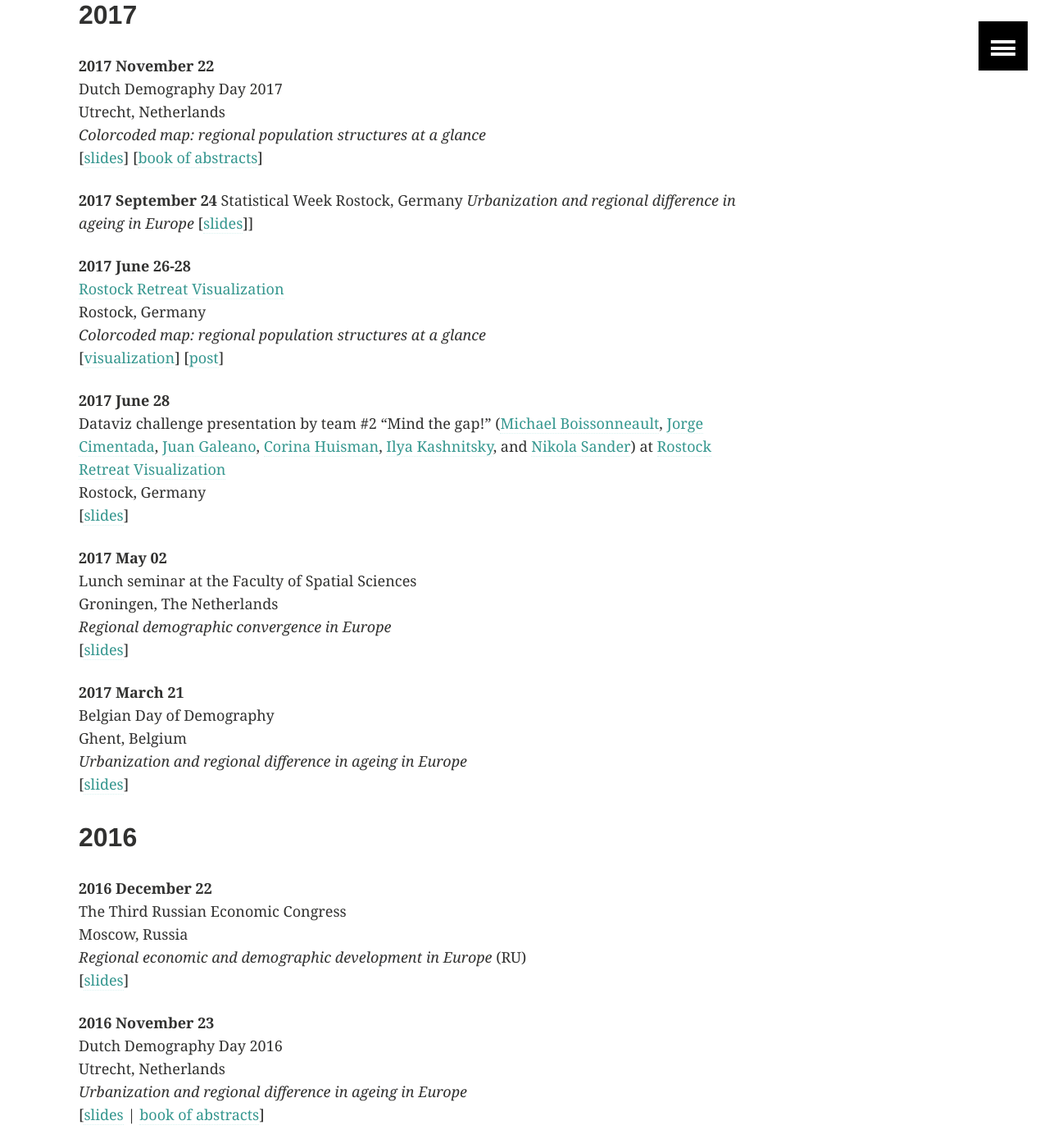
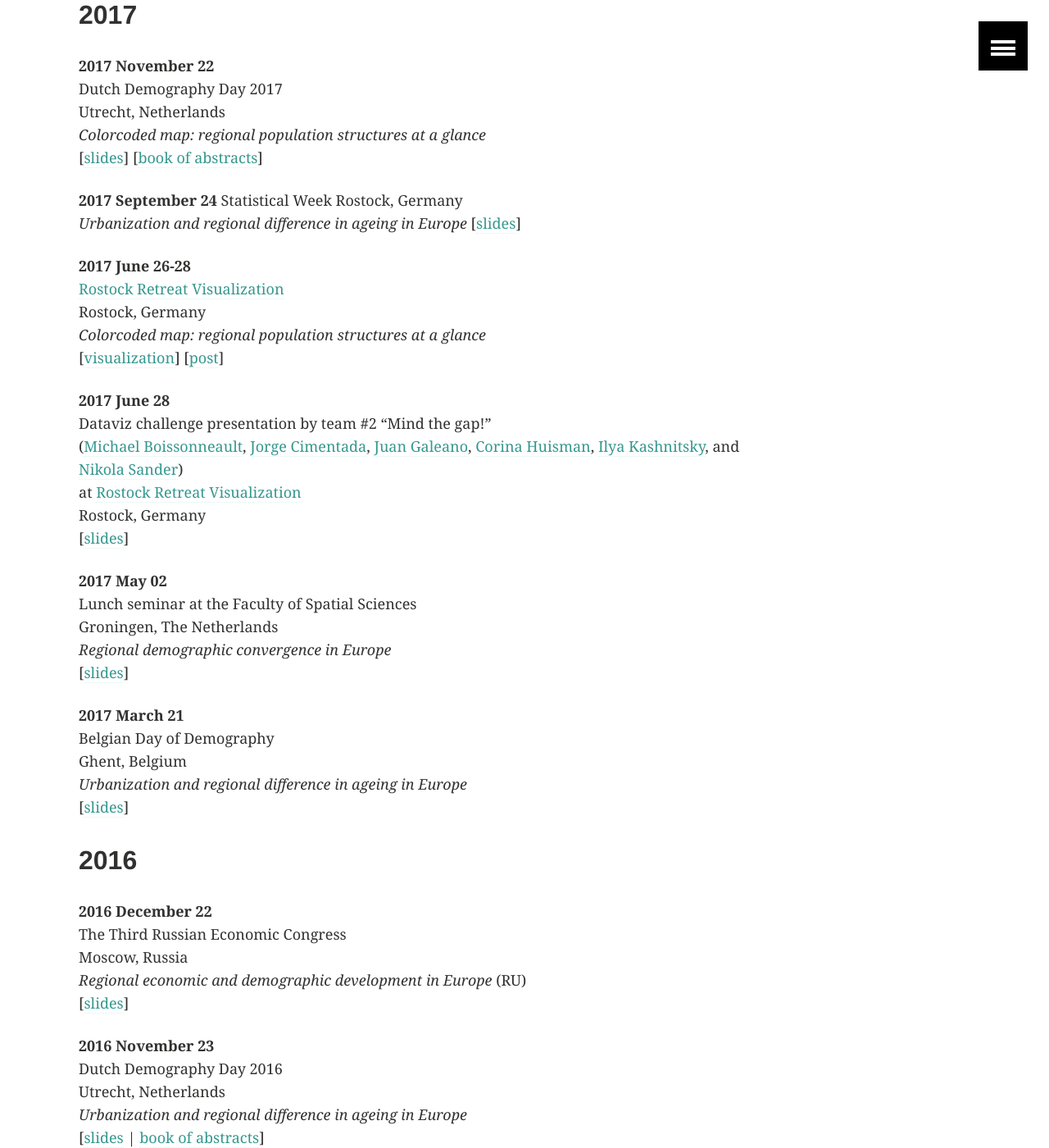
Before and after one commit to ikashnitsky/old-ikashnitsky-github-io, a Jekyll site: the page built from _pages/slides.md, in a window 1280 px wide and 1400 px high, scrolled down 2914 px. Shown: the whole window at 82% size. Built offline with Jekyll 4.4.1, drawn with Linux system fonts in a browser that asks for light colours; some of the changed text lies outside the part shown.

```diff
--- a/_pages/slides.md
+++ b/_pages/slides.md
@@ -144,7 +144,7 @@ Utrecht, Netherlands
 Statistical Week
 Rostock, Germany
 *Urbanization and regional difference in ageing in Europe*
-[[slides](/share/slides/1703-vvd-ik.html)]]
+[[slides](/share/slides/1703-vvd-ik.html)]
 
 **2017 June 26-28**
 [Rostock Retreat Visualization](https://twitter.com/RostockRetreat)
@@ -154,7 +154,9 @@ Rostock, Germany
 [[post](https://ikashnitsky.github.io/2017/colorcoded-map/)]
 
 **2017 June 28**
-Dataviz challenge presentation by team #2 "Mind the gap!" ([Michael Boissonneault](https://twitter.com/michaelboiss), [Jorge Cimentada](https://twitter.com/cimentadaj), [Juan Galeano](https://twitter.com/GEDEM_CED), [Corina Huisman](https://twitter.com/CorinaHuisman), [Ilya Kashnitsky](https://twitter.com/ikashnitsky), and [Nikola Sander](https://twitter.com/nikolasander)) at [Rostock Retreat Visualization](https://twitter.com/RostockRetreat)
+Dataviz challenge presentation by team #2 "Mind the gap!"
+([Michael Boissonneault](https://twitter.com/michaelboiss), [Jorge Cimentada](https://twitter.com/cimentadaj), [Juan Galeano](https://twitter.com/GEDEM_CED), [Corina Huisman](https://twitter.com/CorinaHuisman), [Ilya Kashnitsky](https://twitter.com/ikashnitsky), and [Nikola Sander](https://twitter.com/nikolasander))
+at [Rostock Retreat Visualization](https://twitter.com/RostockRetreat)
 Rostock, Germany
 [[slides](/share/slides/1706-mind-the-gap.pdf)]
 
```
Also changed, not shown: other parts of _pages/slides.md (+1 -1 lines).
